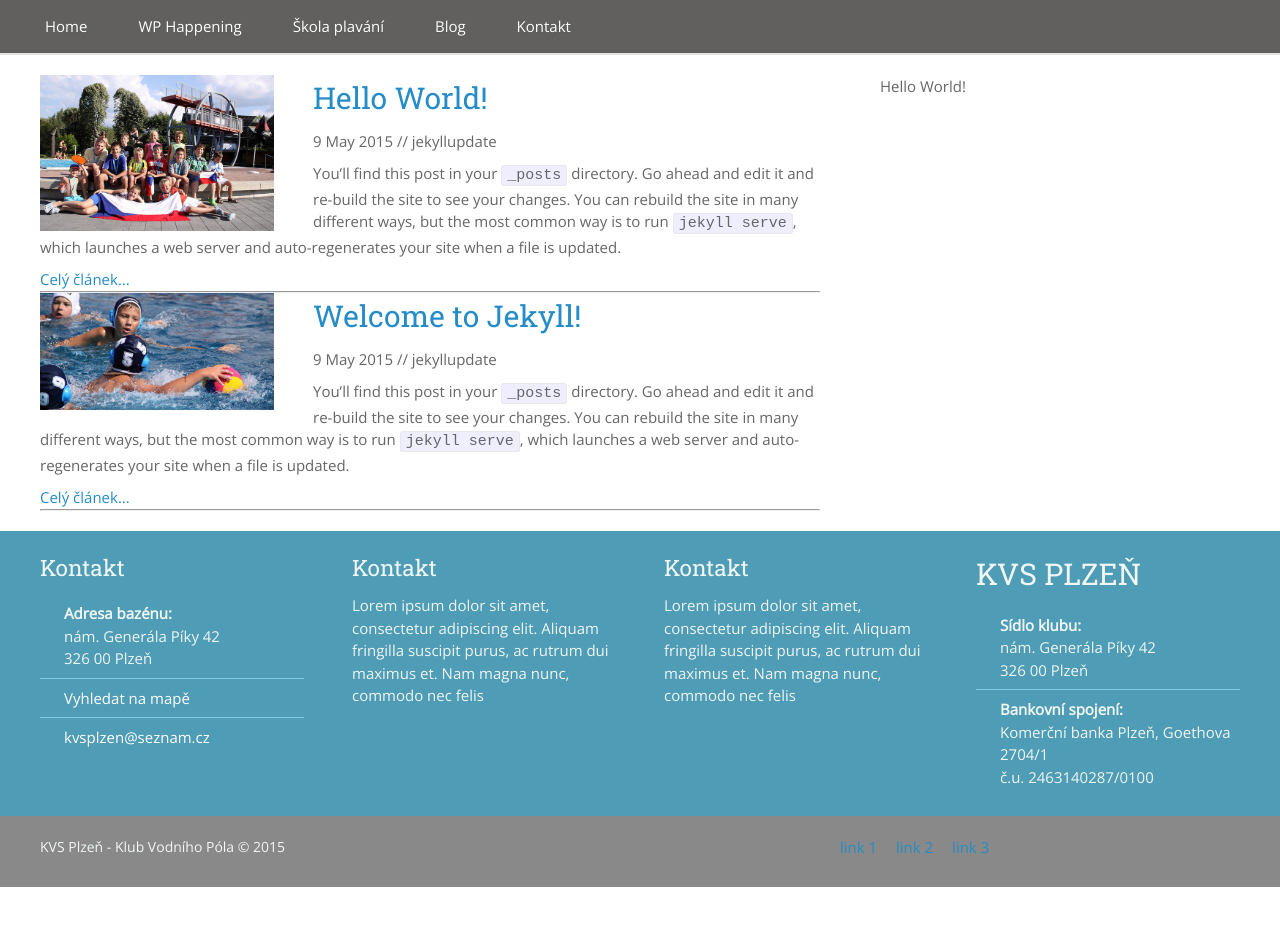
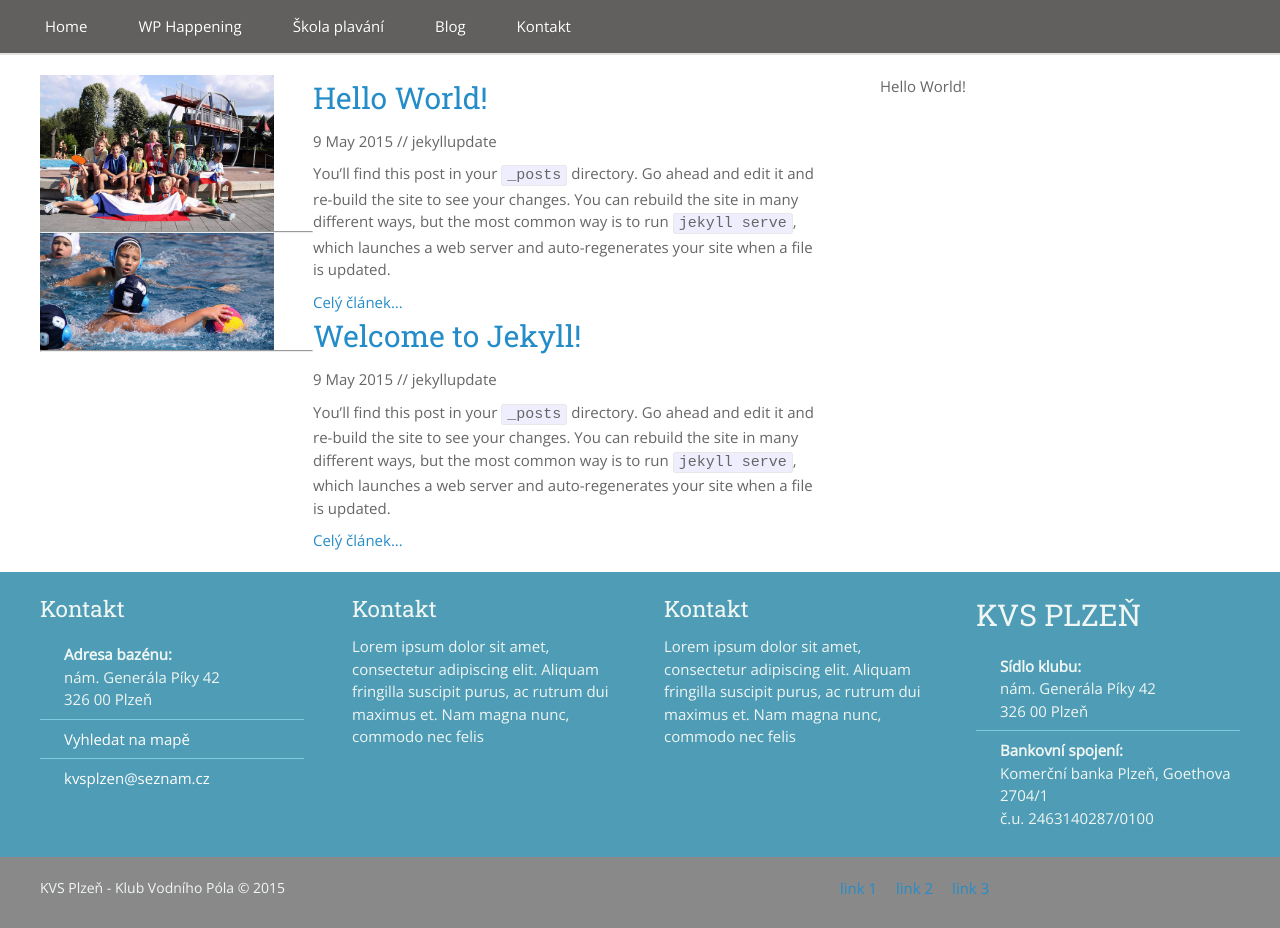
Before and after one commit to SteveVil/KVS-web, a Jekyll site: the page built from Blog/index.html, in a window 1280 px wide. Built offline with Jekyll 4.4.1, drawn with Linux system fonts in a browser that asks for light colours; the list of posts is cut into pages by our own code; before the commit the page ends 900 px from its top, so only the background shows below that.

Commit message:
Update _layout.sass

```diff
--- a/_sass/_layout.sass
+++ b/_sass/_layout.sass
@@ -12,6 +12,11 @@
 	width: 30%
 	margin-right: 5%
 	float: left
+
+.post-text
+	width: 65%
+	float: right
+
 
 //Side bar
 
```
